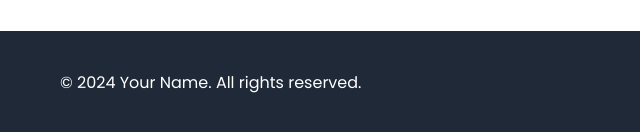
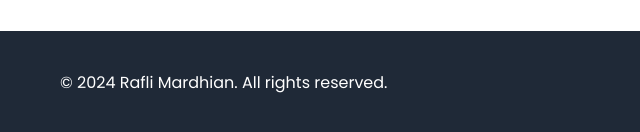
Before and after one commit to raflimardhian/web-portofolio, a plain HTML site: page index.html in a window 1280 px wide. Shown: the part 4269-4401 px from the top of the page, 0-640 px from the left. Drawn offline with Linux system fonts and the light colour scheme.

Commit message:
new update

```diff
--- a/index.html
+++ b/index.html
@@ -3,7 +3,8 @@
 <head>
     <meta charset="UTF-8">
     <meta name="viewport" content="width=device-width, initial-scale=1.0">
-    <title>My Portfolio</title>
+    <title>Rafli Mardhian</title>
+    <link rel="icon" href="./image/profile.jpg" type="image/x-icon">
     <link rel="stylesheet" href="./style.css">
     <link rel="preconnect" href="https://fonts.googleapis.com">
     <link rel="preconnect" href="https://fonts.gstatic.com" crossorigin>
@@ -294,7 +295,7 @@
         <div class="container">
             <div class="footer-content">
                 <div class="footer-text">
-                    <p>&copy; 2024 Your Name. All rights reserved.</p>
+                    <p>&copy; 2024 Rafli Mardhian. All rights reserved.</p>
                 </div>
                 <div class="footer-social">
                     <a href="https://github.com/raflimardhian" class="social-link"><i class="fab fa-github"></i></a>
```
